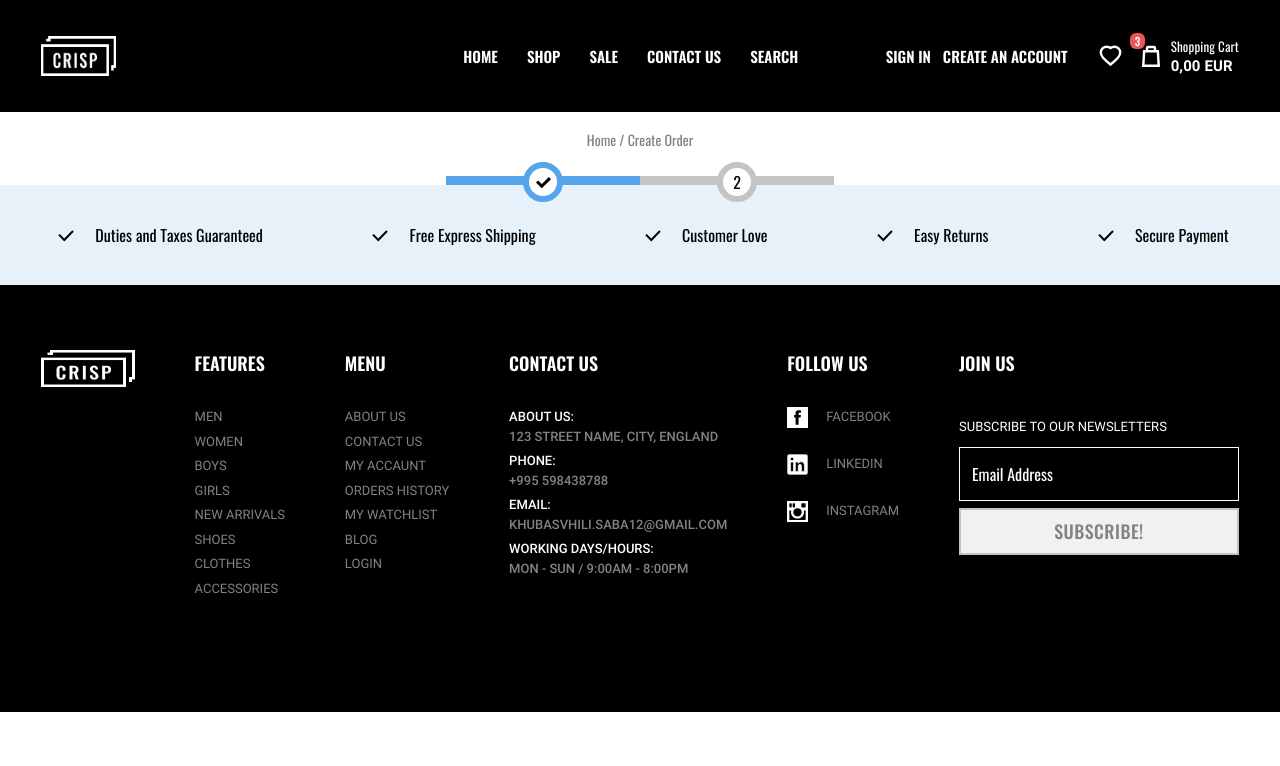
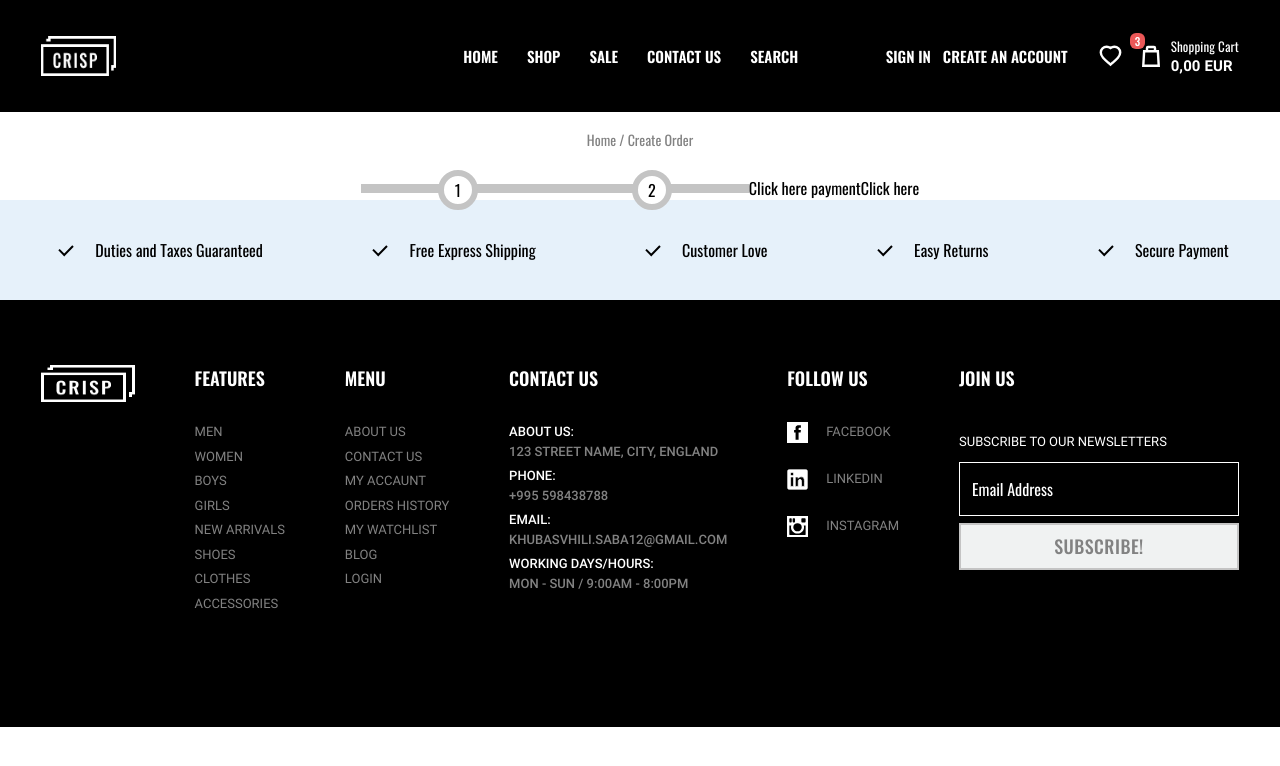
Before and after one commit to SabaKhubashvili/Euphoria_Ecommerce, a Next.js app: page /cart in a window 1280 px wide. Both pictures are taken after a click on the button "PROCEED TO CHECKOUT". Shown: the top 766 px of the page. Built offline with nearby package versions, Linux system fonts and the light colour scheme.

Commit message:
feat: added progress on Cart

```diff
--- a/app/components/Cart/CartPage.tsx
+++ b/app/components/Cart/CartPage.tsx
@@ -7,9 +7,10 @@ import { Icon } from "../Icon";
 import { WebsiteIcons } from "@/public/Svg/IconsObject";
 
 export enum Steps {
-  Cart = "Cart",
-  Shipping = "Shipping",
-  Payment = "payment",
+  Cart = 0,
+  Shipping = 1,
+  Payment = 2,
+  Done = 3
 }
 
 export const CartPage = () => {
@@ -37,7 +38,7 @@ export const CartPage = () => {
             />
           </div>
         </div>
-      ) : step === Steps.Shipping ? (
+      ) : step === Steps.Shipping || step === Steps.Payment || step === Steps.Done ? (
         <motion.div
           initial={{ opacity: 0, x: "100%" }}
           animate={{ opacity: 1, x: 0 }}
@@ -49,22 +50,72 @@ export const CartPage = () => {
           </p>
           <div className="pt-[26px] flex justify-center items-center">
             <div className="relative w-[194px]">
-                    <div className="h-[9px] w-full bg-advanced" />
-                    <div className="absolute left-0 right-0 m-auto w-fit top-[-14px] bottom-0">
+              <div
+                className={`h-[9px] w-full
+                bg-divider`}
+              >{ step === Steps.Payment || step ===  Steps.Done ?
+                <motion.div
+                  initial={{ opacity: 0, width: "0%" }}
+                  animate={{ opacity: 1, width: '100%' }}
+                  exit={{ opacity: 0, width:0 }}
+                  transition={{ duration: 0.1 }}
+                  className="h-[9px] bg-advanced"
+            />
+          :
+          ''}
 
-                    <Icon
-                        svg={WebsiteIcons['DoneCircle']}
-                        />
+              </div>
+              <div
+                className={`absolute left-0 right-0 m-auto w-fit top-[-14px] bottom-0`}
+              >
+                {step === Steps.Payment || step === Steps.Done ? (
+                  <React.Fragment>
+                    <Icon svg={WebsiteIcons["DoneCircle"]} />
+                  </React.Fragment>
+                ) : (
+                  <React.Fragment>
+                    <h2 className="absolute text-center left-0 right-0 m-auto top-[8px]">
+                      1
+                    </h2>
+                    <Icon svg={WebsiteIcons["Circle"]} />
+                  </React.Fragment>
+                )}
               </div>
             </div>
             <div className="relative w-[194px]">
-                    <div className="h-[9px] w-full bg-divider" />
+            <div
+                className={`h-[9px] w-full
+                bg-divider`}
+              >{ step === Steps.Done &&
+                <motion.div
+                  initial={{ opacity: 0, width: "0%" }}
+                  animate={{ opacity: 1, width: '100%' }}
+                  exit={{ opacity: 0, width:0 }}
+                  transition={{ duration: 0.1 }}
+                  className="h-[9px] bg-advanced"
+            />}
+
+              </div>
               <div className="absolute left-0 right-0 m-auto w-fit top-[-14px] bottom-0">
-                    <h2 className="absolute text-center left-0 right-0 m-auto top-[8px]">2</h2>
-                    <Icon
-                        svg={WebsiteIcons['Circle']}
-                        />
+              {step === Steps.Done ? (
+                  <React.Fragment>
+                    <Icon svg={WebsiteIcons["DoneCircle"]} />
+                  </React.Fragment>
+                ) : (
+                  <React.Fragment>
+                    <h2 className="absolute text-center left-0 right-0 m-auto top-[8px]">
+                      2
+                    </h2>
+                    <Icon svg={WebsiteIcons["Circle"]} />
+                  </React.Fragment>
+                )}
               </div>
+            </div>
+            <div onClick={()=>{setStep(Steps.Payment)}}>
+              Click here payment
+            </div>
+            <div onClick={()=>{setStep(Steps.Done)}}>
+              Click here
             </div>
           </div>
         </motion.div>
```
Lines whose indentation alone changed are shown as unchanged.
